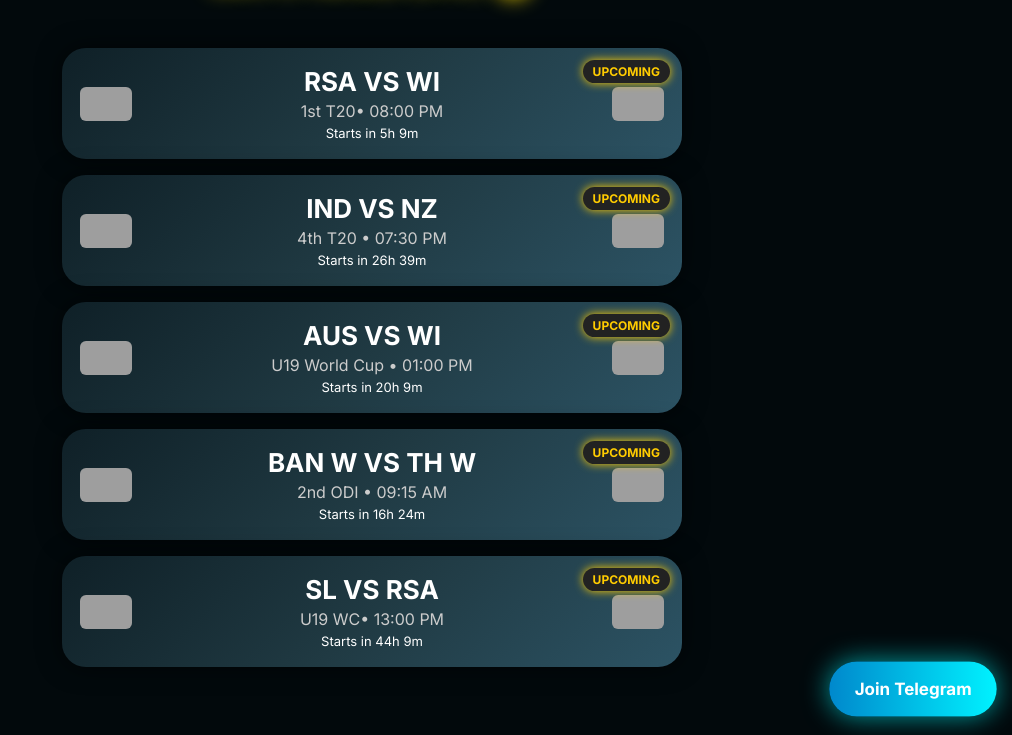
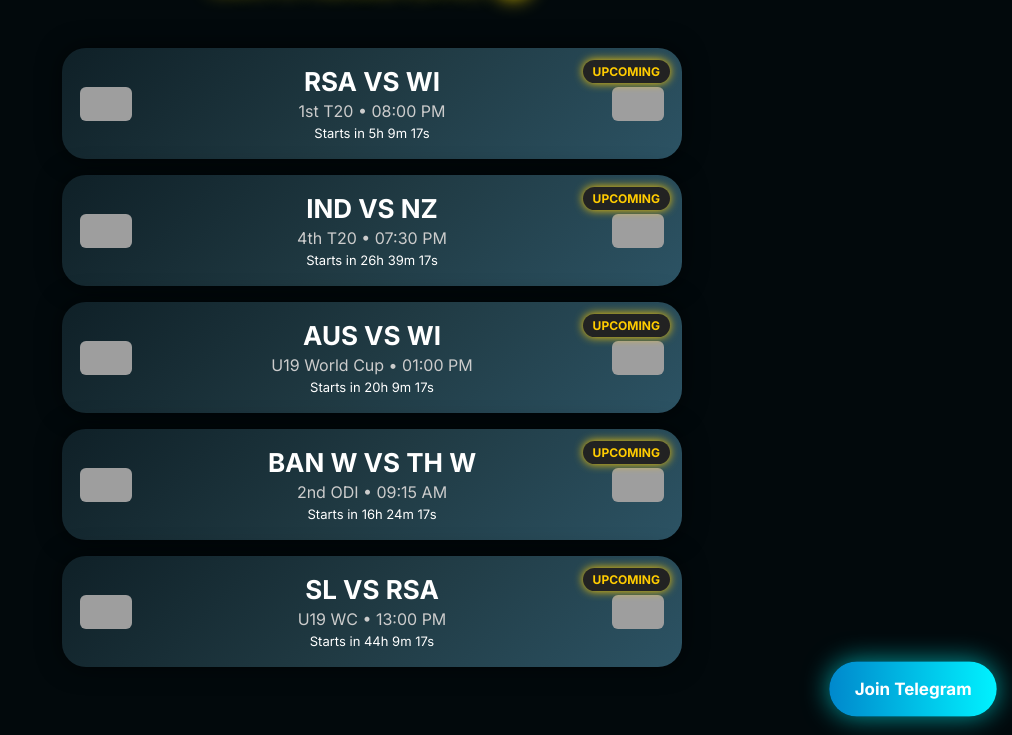
Before and after one commit to mrn6t9-byte/xnaim, a plain HTML site: page index.html in a window 1280 px wide. Shown: the part 65-800 px from the top of the page, without its empty margins (268-1280 px from the left). Drawn offline with nearby package versions, Linux system fonts and the light colour scheme; grey boxes are pictures that could not be loaded.

Commit message:
Update index.html

```diff
--- a/index.html
+++ b/index.html
@@ -66,9 +66,9 @@ const video=document.getElementById("video");
 const matches=[
 {
  title:"RSA VS WI",
- sub:"1st T20• 08:00 PM",
- left:"https://flagcdn.com/w80/za.png",
- right:"https://upload.wikimedia.org/wikipedia/en/thumb/f/f1/West_Indies_cricket_flag.svg/80px-West_Indies_cricket_flag.svg.png",
+ sub:"1st T20 • 08:00 PM",
+ left:"https://flagcdn.com/w80/vc.png",
+ right:"https://flagcdn.com/w80/vc.png",
  start:"2026-01-27T22:00:00",
  sources:[
    {name:"FOX Sports 501",link:"https://allinonereborn.xyz/mix.m3u8/live4.php?id=197185"},
@@ -84,7 +84,7 @@ const matches=[
  right:"https://flagcdn.com/w80/nz.png",
  start:"2026-01-28T19:30:00",
  sources:[
-   {name:"Fox 501",link:"https://allinonereborn.xyz/mix.m3u8/live4.php?id=197185"},
+   {name:"FOX 501",link:"https://allinonereborn.xyz/mix.m3u8/live4.php?id=197185"},
    {name:"Sky Sports Cricket",link:"https://allinonereborn.xyz/mix.m3u8/live4.php?id=10527"},
    {name:"TNT Sports 1",link:"https://allinonereborn.xyz/vip/live.php?id=1084873"},
    {name:"Willow",link:"https://allinonereborn.xyz/vip/live.php?id=778395"}
@@ -94,10 +94,10 @@ const matches=[
  title:"AUS VS WI",
  sub:"U19 World Cup • 01:00 PM",
  left:"https://flagcdn.com/w80/au.png",
- right:"https://upload.wikimedia.org/wikipedia/en/thumb/f/f1/West_Indies_cricket_flag.svg/80px-West_Indies_cricket_flag.svg.png",
+ right:"https://flagcdn.com/w80/vc.png",
  start:"2026-01-28T13:00:00",
  sources:[
-   {name:"Fox 501",link:"https://allinonereborn.xyz/mix.m3u8/live4.php?id=197185"},
+   {name:"FOX 501",link:"https://allinonereborn.xyz/mix.m3u8/live4.php?id=197185"},
    {name:"Sky Sports Cricket",link:"https://allinonereborn.xyz/mix.m3u8/live4.php?id=10527"},
    {name:"TNT Sports 1",link:"https://allinonereborn.xyz/vip/live.php?id=1084873"},
    {name:"Willow",link:"https://allinonereborn.xyz/vip/live.php?id=778395"}
@@ -110,7 +110,7 @@ const matches=[
  right:"https://flagcdn.com/w80/th.png",
  start:"2026-01-28T09:15:00",
  sources:[
-   {name:"Fox 501",link:"https://allinonereborn.xyz/mix.m3u8/live4.php?id=197185"},
+   {name:"FOX 501",link:"https://allinonereborn.xyz/mix.m3u8/live4.php?id=197185"},
    {name:"Sky Sports Cricket",link:"https://allinonereborn.xyz/mix.m3u8/live4.php?id=10527"},
    {name:"TNT Sports 1",link:"https://allinonereborn.xyz/vip/live.php?id=1084873"},
    {name:"Willow",link:"https://allinonereborn.xyz/vip/live.php?id=778395"}
@@ -118,12 +118,12 @@ const matches=[
 },
 {
  title:"SL VS RSA",
- sub:"U19 WC• 13:00 PM",
+ sub:"U19 WC • 13:00 PM",
  left:"https://flagcdn.com/w80/lk.png",
  right:"https://flagcdn.com/w80/za.png",
  start:"2026-01-29T13:00:00",
  sources:[
-   {name:"Fox 501",link:"https://allinonereborn.xyz/mix.m3u8/live4.php?id=197185"},
+   {name:"FOX 501",link:"https://allinonereborn.xyz/mix.m3u8/live4.php?id=197185"},
    {name:"Sky Sports Cricket",link:"https://allinonereborn.xyz/mix.m3u8/live4.php?id=10527"},
    {name:"TNT Sports 1",link:"https://allinonereborn.xyz/vip/live.php?id=1084873"},
    {name:"Willow",link:"https://allinonereborn.xyz/vip/live.php?id=778395"}
@@ -156,16 +156,18 @@ matches.forEach(m=>{
  const countdownSpan=card.querySelector(".countdown");
 
  const interval=setInterval(()=>{
-   const diff=startTime-new Date();
-   if(diff<=0){
+   const now = new Date();
+   let diff = startTime - now;
+   if(diff <= 0){
      badge.className="badge live";
      badge.innerText="LIVE";
      countdownSpan.innerText="";
      clearInterval(interval);
-   } else{
+   } else {
      const h=Math.floor(diff/36e5);
      const m2=Math.floor(diff%36e5/6e4);
-     countdownSpan.innerText=`Starts in ${h}h ${m2}m`;
+     const s=Math.floor(diff%6e4/1000);
+     countdownSpan.innerText=`Starts in ${h}h ${m2}m ${s}s`;
    }
  },1000);
 });
```
